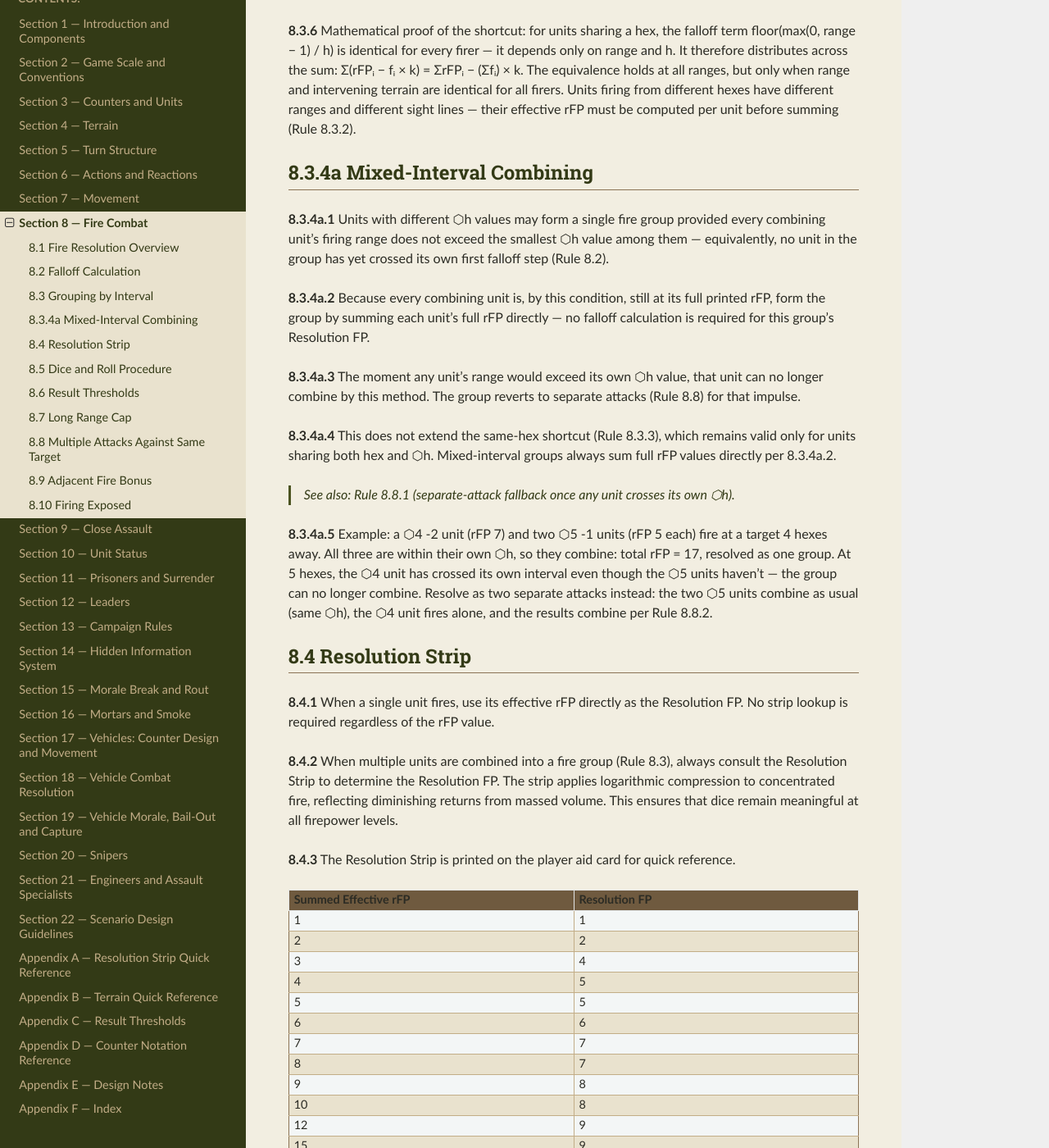
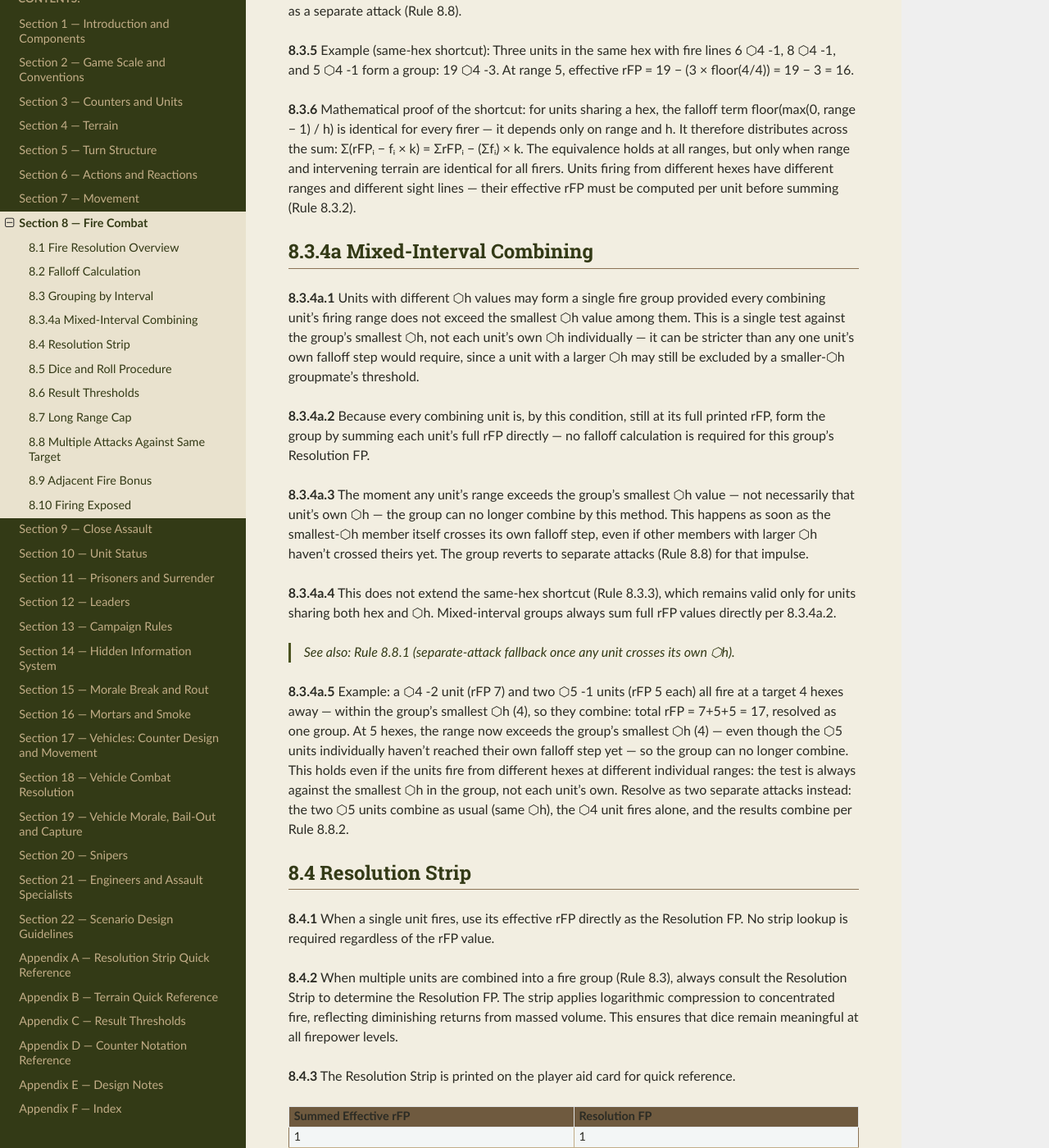
Before and after one commit to spugnoid/wdr-wargame, a Sphinx documentation site: the page built from docs/source/section_8__fire_combat.rst, in a window 1280 px wide and 1400 px high, scrolled down 1742 px. Shown: the whole window at 82% size. Built offline with Sphinx 7.4.7 and the Read the Docs theme 3.1.0, drawn with Linux system fonts in a browser that asks for light colours; some of the changed text lies outside the part shown.

Commit message:
fix: resolve mixed-interval fire grouping rule-text ambiguity
Whole-branch review of a52223a found that Rule 8.3.4a stated its
eligibility condition two non-equivalent ways: "does not exceed the
smallest ⬡h in the group" (correct, matches the design decision) vs.
"no unit has crossed its own first falloff step" (incorrect --  not
equivalent when units fire from different hexes at different ranges,
since Rule 8.3.2 explicitly allows this). Concrete failure case: a
⬡4 unit at range 3 and a ⬡5 unit at range 5 pass the "own ⬡h" reading
but fail the "smallest ⬡h" reading -- two players could reach
opposite legal conclusions about the same group.

Reworded 8.3.4a.1, 8.3.4a.3, and the 8.3.4a.5 worked example to state
only the group-wide "smallest ⬡h" test, and made explicit that this
can be stricter than any single unit's own falloff step. Also fixed
a real integration gap the review caught: Section 1's "Fire group"
glossary entry still defined a fire group as same-⬡h only, which the
new Rule 8.3.4a now contradicts. Added two reciprocal "See also"
cross-references (Appendix E.5 -> E.60, Rule 8.3.1 -> 8.3.4a) and a
pointer in Rule 8.1.1's procedure overview, closing the remaining
Minor findings from the same review.

Co-Authored-By: Claude Sonnet 5 <noreply@anthropic.com>

```diff
--- a/docs/source/appendix_e__design_notes.rst
+++ b/docs/source/appendix_e__design_notes.rst
@@ -32,6 +32,8 @@ E.5  Summing rFP and f Within a Fire Group
 
 
 *Design note: The summation rule (sum rFP, sum f, retain ⬡h interval) is mathematically equivalent to calculating each unit's effective rFP at range individually and summing the results. This was proven across the full range curve, not just at a single range. The equivalence holds because the floor function distributes across addition when the interval h is identical. Units with different intervals cannot be summed because the floor function does not distribute across different denominators — hence the grouping requirement.*
+
+    *See also: E.60 (the ban this note explains is scoped to the summation shortcut specifically — Rule 8.3.4a permits mixed-⬡h combining under a narrower condition that doesn't need the shortcut at all).*
 
 E.6  Why the Resolution Strip Applies Only to Combined Fire
 -----------------------------------------------------------
--- a/docs/source/section_1__introduction_and_components.rst
+++ b/docs/source/section_1__introduction_and_components.rst
@@ -121,7 +121,7 @@ The following terms are used throughout this document. Each term is defined here
 
 **D3 —**  Roll 1d6, halve, round up: results 1–3. Used for rout movement and mortar dispersion distance.
 
-**Fire group —**  All firing units sharing the same ⬡h interval value, resolved as a single attack. Effective rFP is calculated per unit and summed (Rule 8.3.2); units sharing a hex may sum rFP and -f values first (Rule 8.3.3).
+**Fire group —**  All firing units sharing the same ⬡h interval value — or units with different ⬡h combined within the smallest interval's range (Rule 8.3.4a) — resolved as a single attack. Effective rFP is calculated per unit and summed (Rule 8.3.2); units sharing a hex may sum rFP and -f values first (Rule 8.3.3).
 
 **Cover modifier —**  A bonus added to the defender's Defence value based on terrain occupied.
 
--- a/docs/source/section_8__fire_combat.rst
+++ b/docs/source/section_8__fire_combat.rst
@@ -9,7 +9,7 @@ Fire combat in With Deepest Regret... uses a single unified resolution procedure
 
 The full procedure for any fire combat action:
 
-**8.1.1**  Group all firing units by ⬡h interval value.
+**8.1.1**  Group all firing units by ⬡h interval value (or see Rule 8.3.4a for mixed-interval groups within the smallest ⬡h's range).
 
 **8.1.2**  For each firing unit, calculate the effective rFP at that unit's own firing range (Rule 8.2).
 
@@ -45,6 +45,8 @@ The full procedure for any fire combat action:
 
 **8.3.1**  When multiple units fire at the same target in the same impulse, units sharing the same ⬡h interval value may be combined into a single fire group.
 
+    *See also: Rule 8.3.4a (units with different ⬡h values may also combine, within a narrower range condition).*
+
 **8.3.2**  To form a fire group: each unit first calculates its own effective rFP (falloff at its own range per Rule 8.2, plus its own intervening terrain and modifiers). Sum the effective rFP values. The group is resolved as a single attack using the summed value.
 
 **8.3.3**  Same-hex shortcut: when every unit in the group occupies the same hex, all firers share an identical range and line of sight. The group may instead sum rFP values and f values first — expressed as (total rFP) ⬡h −(total f) — and apply the falloff formula once to the summed values. This produces a result identical to the per-unit calculation (Rule 8.3.6).
@@ -59,17 +61,17 @@ The full procedure for any fire combat action:
 --------------------------------
 
 
-**8.3.4a.1**  Units with different ⬡h values may form a single fire group provided every combining unit's firing range does not exceed the smallest ⬡h value among them — equivalently, no unit in the group has yet crossed its own first falloff step (Rule 8.2).
+**8.3.4a.1**  Units with different ⬡h values may form a single fire group provided every combining unit's firing range does not exceed the smallest ⬡h value among them. This is a single test against the group's smallest ⬡h, not each unit's own ⬡h individually — it can be stricter than any one unit's own falloff step would require, since a unit with a larger ⬡h may still be excluded by a smaller-⬡h groupmate's threshold.
 
 **8.3.4a.2**  Because every combining unit is, by this condition, still at its full printed rFP, form the group by summing each unit's full rFP directly — no falloff calculation is required for this group's Resolution FP.
 
-**8.3.4a.3**  The moment any unit's range would exceed its own ⬡h value, that unit can no longer combine by this method. The group reverts to separate attacks (Rule 8.8) for that impulse.
+**8.3.4a.3**  The moment any unit's range exceeds the group's smallest ⬡h value — not necessarily that unit's own ⬡h — the group can no longer combine by this method. This happens as soon as the smallest-⬡h member itself crosses its own falloff step, even if other members with larger ⬡h haven't crossed theirs yet. The group reverts to separate attacks (Rule 8.8) for that impulse.
 
 **8.3.4a.4**  This does not extend the same-hex shortcut (Rule 8.3.3), which remains valid only for units sharing both hex and ⬡h. Mixed-interval groups always sum full rFP values directly per 8.3.4a.2.
 
     *See also: Rule 8.8.1 (separate-attack fallback once any unit crosses its own ⬡h).*
 
-**8.3.4a.5**  Example: a ⬡4 -2 unit (rFP 7) and two ⬡5 -1 units (rFP 5 each) fire at a target 4 hexes away. All three are within their own ⬡h, so they combine: total rFP = 17, resolved as one group. At 5 hexes, the ⬡4 unit has crossed its own interval even though the ⬡5 units haven't — the group can no longer combine. Resolve as two separate attacks instead: the two ⬡5 units combine as usual (same ⬡h), the ⬡4 unit fires alone, and the results combine per Rule 8.8.2.
+**8.3.4a.5**  Example: a ⬡4 -2 unit (rFP 7) and two ⬡5 -1 units (rFP 5 each) all fire at a target 4 hexes away — within the group's smallest ⬡h (4), so they combine: total rFP = 7+5+5 = 17, resolved as one group. At 5 hexes, the range now exceeds the group's smallest ⬡h (4) — even though the ⬡5 units individually haven't reached their own falloff step yet — so the group can no longer combine. This holds even if the units fire from different hexes at different individual ranges: the test is always against the smallest ⬡h in the group, not each unit's own. Resolve as two separate attacks instead: the two ⬡5 units combine as usual (same ⬡h), the ⬡4 unit fires alone, and the results combine per Rule 8.8.2.
 
 8.4  Resolution Strip
 ---------------------
```
